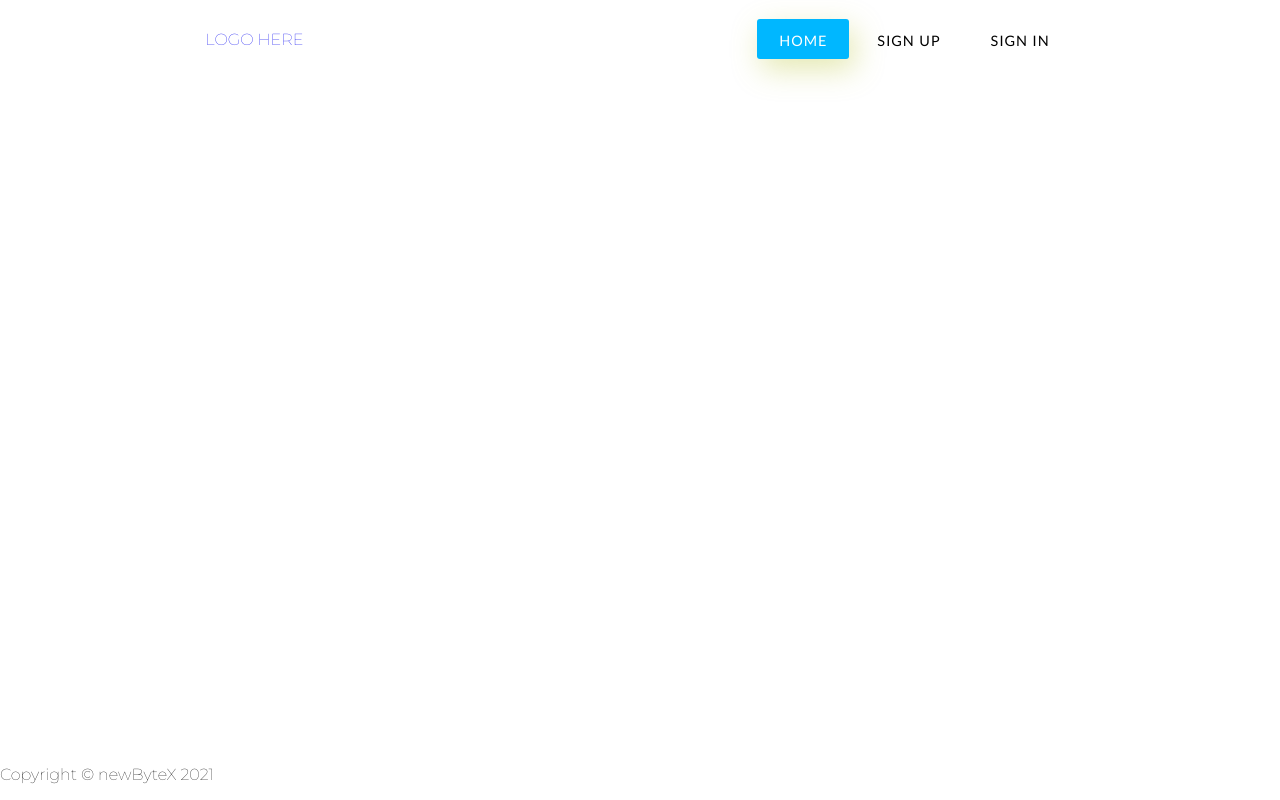
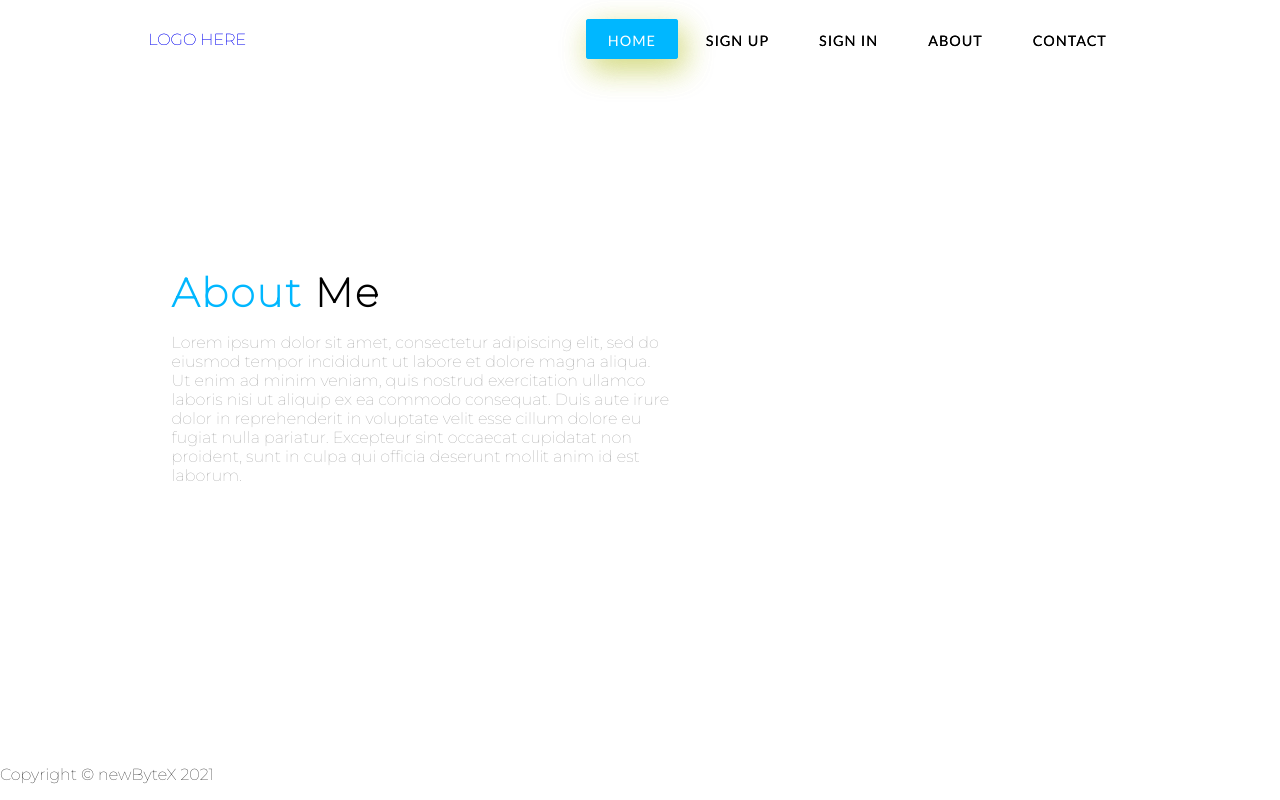
Before and after one commit to nabeels-syed/newByteX, a React (Create React App) app: page /about in a window 1280 px wide. Built offline with nearby package versions, Linux system fonts and the light colour scheme.

Commit message:
Update all Auth .jsx files

```diff
--- a/src/App.js
+++ b/src/App.js
@@ -1,6 +1,6 @@
 import React from "react";
 import { BrowserRouter as Router, Route, Switch } from "react-router-dom";
-import { Navigation, Footer, Home, SignUp, SignIn, Forgot, ResetPassword } from "./Components";
+import { Navigation, Footer, Home, SignUp, SignIn, Forgot, ResetPassword, About, Contact } from "./Components";
 function App() {
   return (
     <div className="App">
@@ -12,6 +12,8 @@
           <Route path="/sign-in" exact component={() => <SignIn />} />
           <Route path="/forgot" exact component={() => <Forgot />} />
           <Route path="/reset" exact component={() => <ResetPassword />} />
+          <Route path="/about" exact component={() => <About />} />
+          <Route path="/contact" exact component={() => <Contact />} />
         </Switch>
         <Footer />
       </Router>
--- /dev/null
+++ b/src/Components/about.jsx
@@ -0,0 +1,16 @@
+import React from "react";
+import Navbar from './navbar';
+
+function About() {
+    return (
+        <div id='main'>
+            <Navbar />
+            <div className='name'>
+                <h1><span>About</span> Me</h1>
+                <p className='details'>Lorem ipsum dolor sit amet, consectetur adipiscing elit, sed do eiusmod tempor incididunt ut labore et dolore magna aliqua. Ut enim ad minim veniam, quis nostrud exercitation ullamco laboris nisi ut aliquip ex ea commodo consequat. Duis aute irure dolor in reprehenderit in voluptate velit esse cillum dolore eu fugiat nulla pariatur. Excepteur sint occaecat cupidatat non proident, sunt in culpa qui officia deserunt mollit anim id est laborum.</p>
+            </div>
+        </div>
+    )
+}
+
+export default About;
--- /dev/null
+++ b/src/Components/contact.jsx
@@ -0,0 +1,16 @@
+import React from "react";
+import Navbar from './navbar';
+
+function Contact() {
+  return (
+      <div id='main'>
+          <Navbar/>
+          <div className='name'>
+              <h1><span>Contact</span> Me</h1>
+              <p className='details'>Lorem ipsum dolor sit amet, consectetur adipiscing elit, sed do eiusmod tempor incididunt ut labore et dolore magna aliqua. Ut enim ad minim veniam, quis nostrud exercitation ullamco laboris nisi ut aliquip ex ea commodo consequat. Duis aute irure dolor in reprehenderit in voluptate velit esse cillum dolore eu fugiat nulla pariatur. Excepteur sint occaecat cupidatat non proident, sunt in culpa qui officia deserunt mollit anim id est laborum.</p>
+          </div>
+      </div>
+  )
+}
+
+export default Contact;
--- a/src/Components/index.js
+++ b/src/Components/index.js
@@ -5,3 +5,5 @@
 export { default as SignIn } from "./Authentication/signin";
 export { default as Forgot } from "./Authentication/forgot";
 export { default as ResetPassword } from "./Authentication/reset";
+export { default as About } from "./about";
+export { default as Contact } from "./contact";
--- a/src/Components/navbar.jsx
+++ b/src/Components/navbar.jsx
@@ -29,6 +29,8 @@
         <li><a href='/' className='active'>Home</a></li>
         <li><a href='/sign-up'>Sign Up</a></li>
         <li><a href='/sign-in'>Sign In</a></li>
+        <li><a href='/about'>About</a></li>
+        <li><a href='/contact'>Contact</a></li>
     </ul>
 </nav>
   )
```
